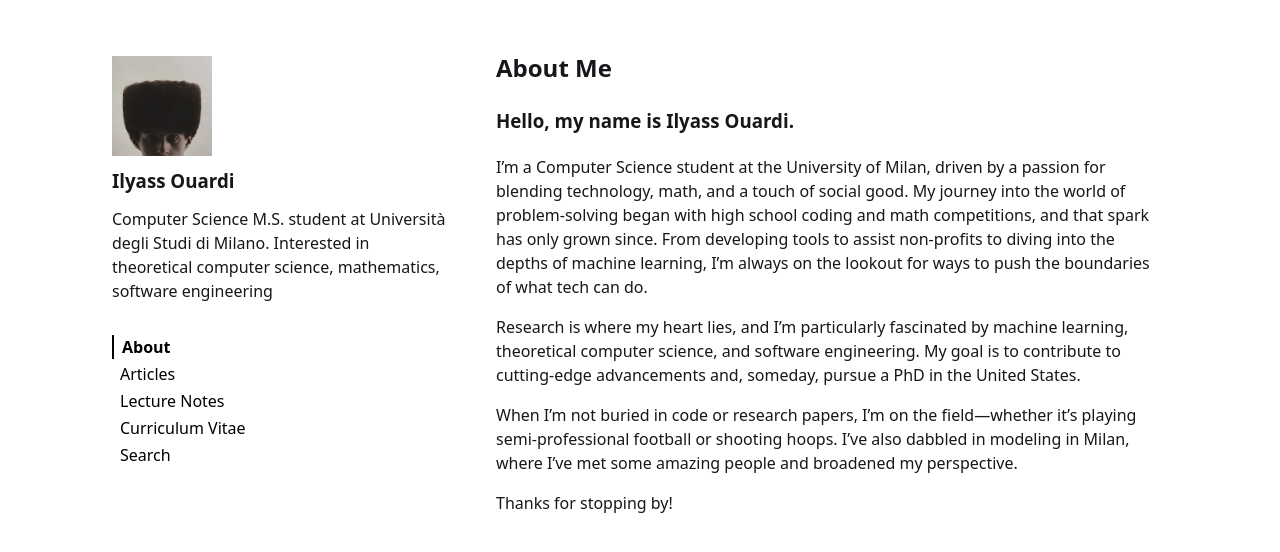
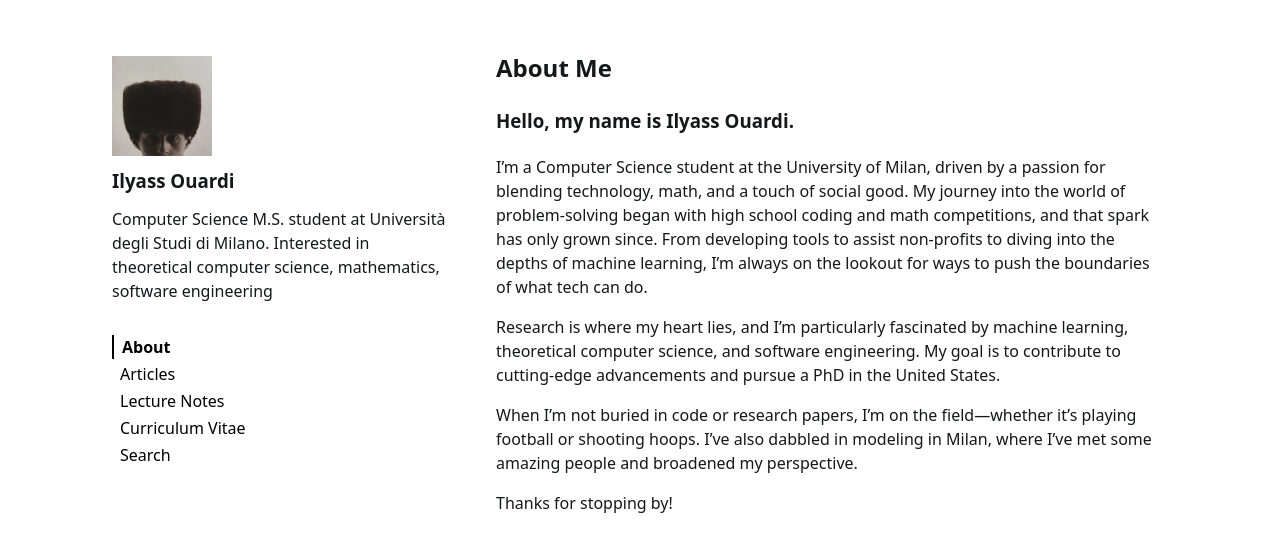
Before and after one commit to OUARDI-ILYASS/personal-website, a Jekyll site: the page built from _pages/about.md, in a window 1280 px wide. Shown: the top 552 px of the page. Built offline with Jekyll 4.4.1, drawn with Linux system fonts in a browser that asks for light colours.

Commit message:
[About] fix: corrected some typos

```diff
--- a/_pages/about.md
+++ b/_pages/about.md
@@ -11,9 +11,9 @@ permalink: "/"
 
 I’m a Computer Science student at the University of Milan, driven by a passion for blending technology, math, and a touch of social good. My journey into the world of problem-solving began with high school coding and math competitions, and that spark has only grown since. From developing tools to assist non-profits to diving into the depths of machine learning, I’m always on the lookout for ways to push the boundaries of what tech can do.
 
-Research is where my heart lies, and I'm particularly fascinated by machine learning, theoretical computer science, and software engineering. My goal is to contribute to cutting-edge advancements and, someday, pursue a PhD in the United States.
+Research is where my heart lies, and I'm particularly fascinated by machine learning, theoretical computer science, and software engineering. My goal is to contribute to cutting-edge advancements and pursue a PhD in the United States.
 
-When I’m not buried in code or research papers, I’m on the field—whether it’s playing semi-professional football or shooting hoops. I’ve also dabbled in modeling in Milan, where I’ve met some amazing people and broadened my perspective.
+When I’m not buried in code or research papers, I’m on the field—whether it’s playing football or shooting hoops. I’ve also dabbled in modeling in Milan, where I’ve met some amazing people and broadened my perspective.
 
 Thanks for stopping by!
 
```
